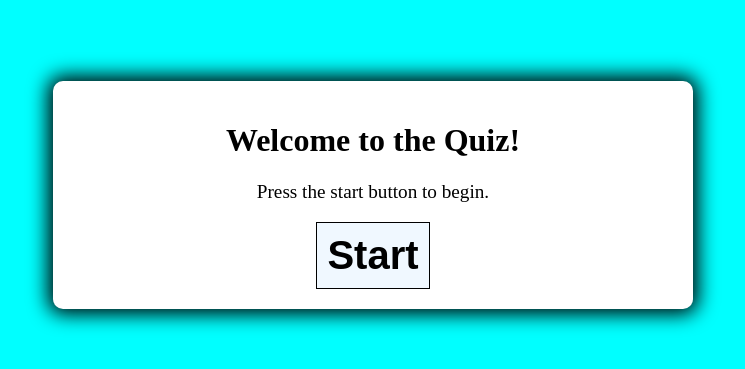
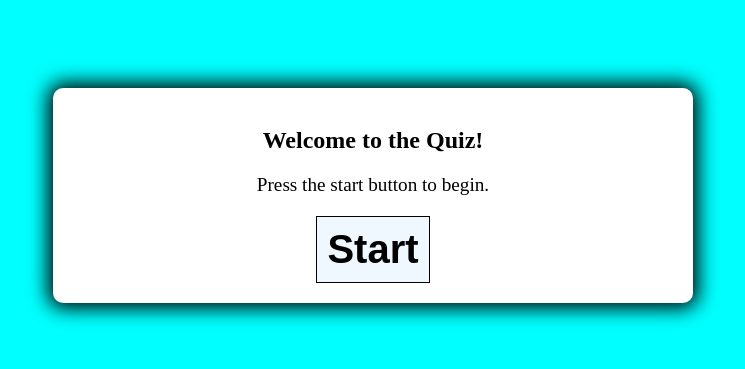
Before and after one commit to Jackevans47/Quiz, a plain HTML site: page index.html in a window 1280 px wide. Shown: the part 205-574 px from the top of the page, without its empty margins (267-1012 px from the left). Drawn offline with Linux system fonts and the light colour scheme.

Commit message:
Change html file and add h2 styling

```diff
--- a/assets/css/style.css
+++ b/assets/css/style.css
@@ -13,7 +13,12 @@ h1 {
   display: flex;
   justify-content: center;
   align-items: center;
+}
 
+h2 {
+  display: flex;
+  justify-content: center;
+  align-items: center;
 }
 
 .container {
--- a/index.html
+++ b/index.html
@@ -5,11 +5,13 @@
   <meta charset="UTF-8">
   <meta name="viewport" content="width=device-width, initial-scale=1.0">
   <link rel="stylesheet" href="assets/css/style.css">
+  <meta name="keywords" content="Quiz, General quiz, Game, Fun, Score, Points ">
+  <meta name="author" content="Jack-Evans">
   <title>Quiz</title>
 </head>
 
 <body>
-    <div class="container">
+  <main class="container">
     <div id="question-holder" class="hide">
       <button id="home" class="home-btn">Home</button>
       <h1 id="questions">Question</h1>
@@ -22,14 +24,15 @@
       <div class="points">Points:<span id="points-num">0</span></div>
     </div>
     <div id="welcome">
-            <h1> Welcome to the Quiz!</h1>
+      <h2> Welcome to the Quiz!</h2>
       <p>Press the start button to begin.</p>
     </div>
     <div class="control">
       <button id="start" class="start-button">Start</button>
       <button id="next" class="next-button hide">Next</button>
     </div>
-    </div>
+  </main>
+  <footer></footer>
   <script src="assets/js/script.js"></script>
 </body>
 
```
Lines whose indentation alone changed are shown as unchanged.
